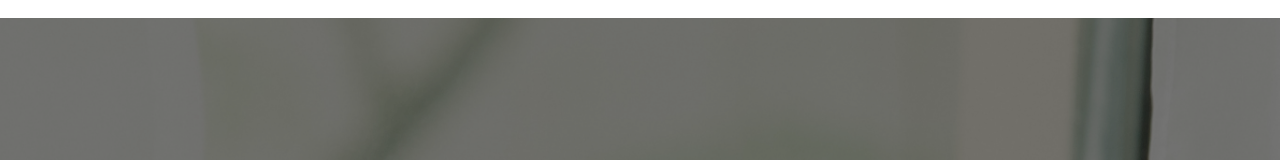
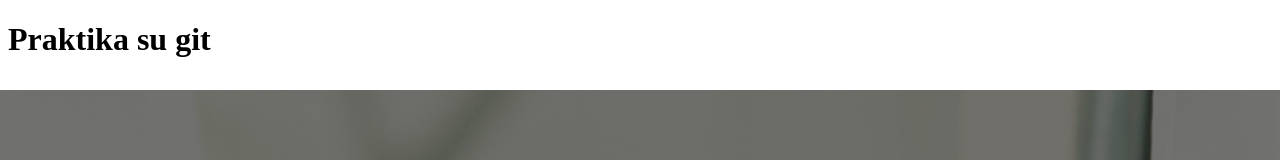
Before and after one commit to klimatokaita/Pirma_sass_repo, a plain HTML site: page index.html in a window 1280 px wide. Shown: the top 160 px of the page. Drawn offline with Linux system fonts and the light colour scheme.

Commit message:
pakeitimas

```diff
--- a/index.html
+++ b/index.html
@@ -10,6 +10,7 @@
 </head>
 
 <body>
+    <h1>Praktika su git</h1>
     <div class="container">
 <img src="/Image/BoxedWater01.jpg" alt="BoxedWater01.jpg">
 <img src="/Image/Female01.jpg" alt="Female01.jpg">
```
